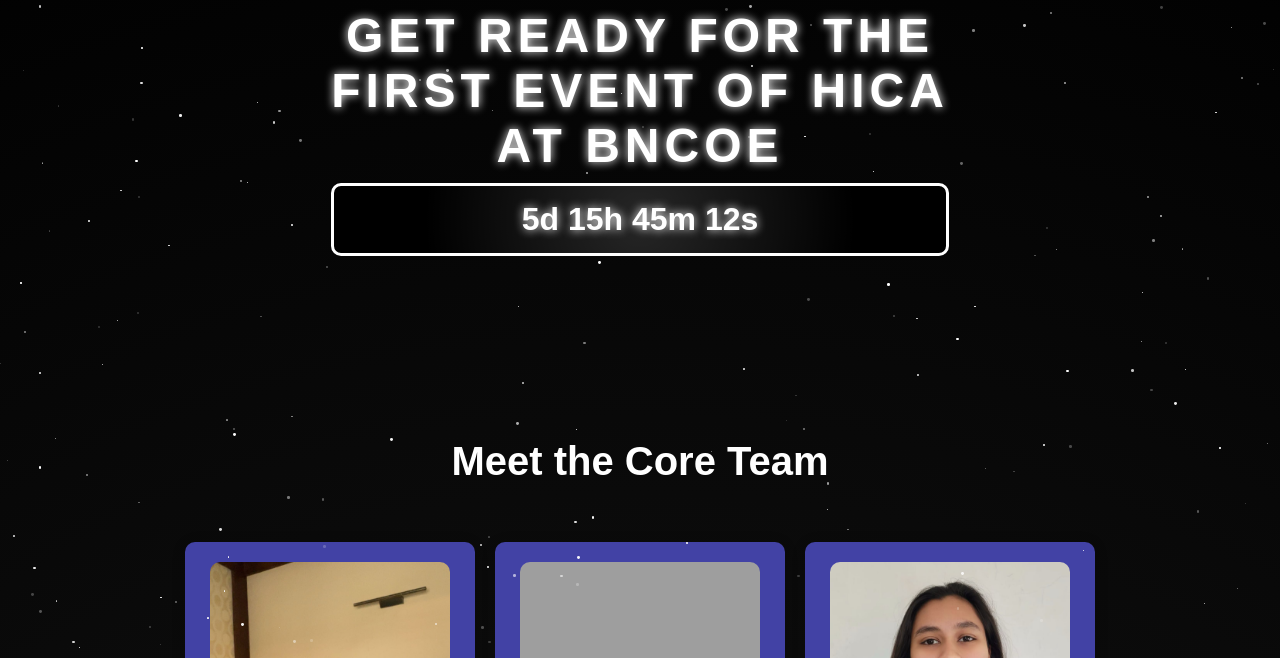
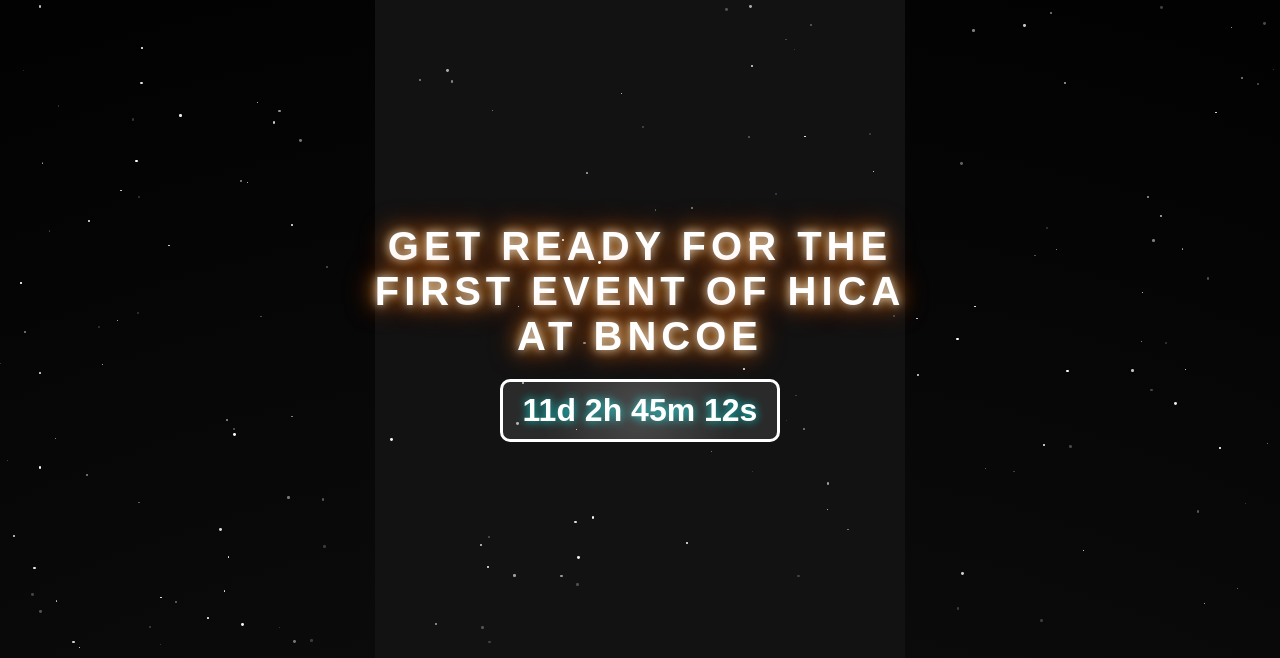
Before and after one commit to Yandnyavalkya/HicaBncoe, a plain HTML site: page index.html in a window 1280 px wide. Shown: the part 142-800 px from the top of the page. Drawn offline with Linux system fonts and the light colour scheme; grey boxes are pictures that could not be loaded.

Commit message:
updated ui

```diff
--- a/script.js
+++ b/script.js
@@ -55,3 +55,20 @@ function addCountdownStars() {
 
 createBackgroundStars();
 updateCountdown();
+
+function startCountdown() {
+    const eventDate = new Date('March 5, 2025 11:00:00').getTime();
+    setInterval(() => {
+        const now = new Date().getTime();
+        const timeLeft = eventDate - now;
+
+        const days = Math.floor(timeLeft / (1000 * 60 * 60 * 24));
+        const hours = Math.floor((timeLeft % (1000 * 60 * 60 * 24)) / (1000 * 60 * 60));
+        const minutes = Math.floor((timeLeft % (1000 * 60 * 60)) / (1000 * 60));
+        const seconds = Math.floor((timeLeft % (1000 * 60)) / 1000);
+
+        document.getElementById('countdown').innerHTML = `${days}d ${hours}h ${minutes}m ${seconds}s`;
+    }, 1000);
+}
+
+startCountdown();
--- a/style.css
+++ b/style.css
@@ -212,3 +212,36 @@ body {
     border-radius: 50%;
     animation: twinkle var(--twinkle-duration) ease-in-out infinite;
 }
+
+
+
+
+#home {
+    display: flex;
+    flex-direction: column;
+    align-items: center;
+    justify-content: center;
+    height: 100vh;
+    background: #121212;
+    color: white;
+    font-family: Arial, sans-serif;
+    text-align: center;
+}
+
+.title {
+    font-size: 2.5em;
+    font-weight: bold;
+    text-shadow: 0 0 10px rgba(255, 255, 255, 0.8),
+                 0 0 20px rgba(255, 165, 0, 0.8),
+                 0 0 30px rgba(255, 69, 0, 0.8);
+}
+
+.countdown {
+    font-size: 2em;
+    font-weight: bold;
+    margin-top: 20px;
+    padding: 10px 20px;
+    background: rgba(255, 255, 255, 0.1);
+    border-radius: 10px;
+    text-shadow: 0 0 10px rgba(0, 255, 255, 0.8);
+}
```
